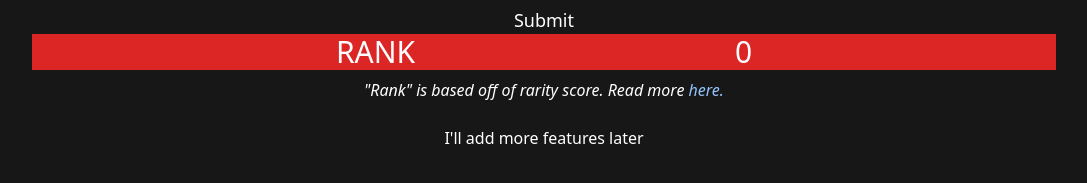
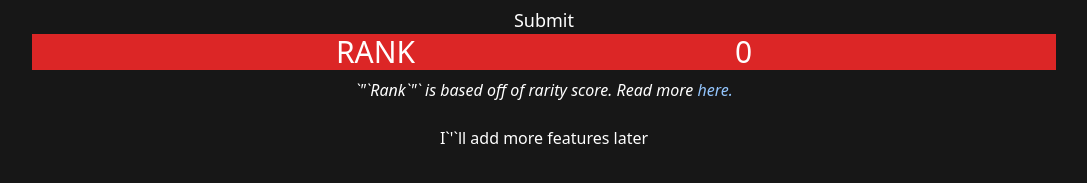
Before and after one commit to spuro/rarityFetchAndDisplay, a Next.js app in the folder yayocorprarity/: page / in a window 1280 px wide. Shown: the part 527-710 px from the top of the page, without its empty margins (96-1183 px from the left). Built offline with nearby package versions, Linux system fonts and the light colour scheme.

Commit message:
escape apos and quote

```diff
--- a/yayocorprarity/src/pages/index.tsx
+++ b/yayocorprarity/src/pages/index.tsx
@@ -47,7 +47,7 @@ const Home: NextPage = () => {
         </a>
         <SpecificIdDisplay />
         <TopRanked />
-        <p>I'll add more features later</p>
+        <p>I`&apos;`ll add more features later</p>
       </main>
     </>
   );
@@ -126,7 +126,7 @@ const SpecificIdDisplay: FunctionComponent = () => {
         {scoreRanking}
       </div>
       <p className="py-2 text-center italic">
-        "Rank" is based off of rarity score. Read more{" "}
+        `&quot;`Rank`&quot;` is based off of rarity score. Read more{" "}
         <a
           href="https://raritytools.medium.com/ranking-rarity-understanding-rarity-calculation-methods-86ceaeb9b98c"
           target="_blank"
```
